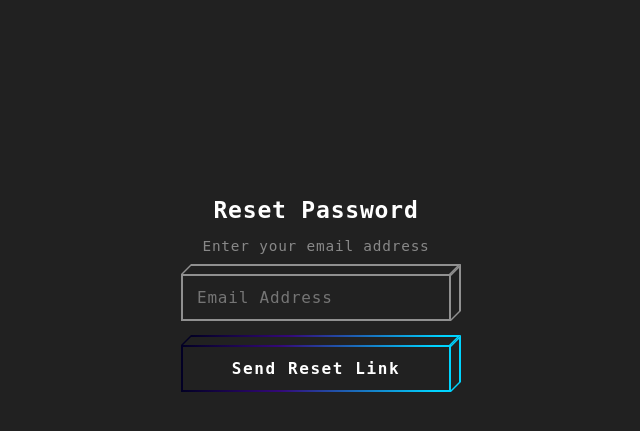
After one commit to jagan-kk/Memory-site, a Flask app: page /auth/reset_password in a window 1280 px wide. The commit adds this page. Shown: the part 133-564 px from the top of the page, without its empty margins (324-964 px from the left). Run offline with Flask 3, Linux system fonts and the light colour scheme; some libraries are stand-ins or nearby versions.

Commit message:
forgot password with home page

```diff
--- a/Memory_site/app/__init__.py
+++ b/Memory_site/app/__init__.py
@@ -2,12 +2,14 @@ from flask import Flask
 from config import Config
 from flask_pymongo import PyMongo
 from flask_login import LoginManager
+from flask_mail import Mail
 
 # Initialize extensions
 # We name it 'mongo' so we can call it from anywhere as 'mongo.db...'
 mongo = PyMongo()
 login_manager = LoginManager()
 login_manager.login_view = 'auth.login'
+mail = Mail() # Add this
 
 def create_app(config_class=Config):
     app = Flask(__name__)
@@ -16,6 +18,8 @@ def create_app(config_class=Config):
     # Initialize extensions with the app
     mongo.init_app(app)
     login_manager.init_app(app)
+
+    mail.init_app(app) # Initialize it here
 
     # Import and register blueprints
     from .auth.routes import auth_bp
--- a/Memory_site/app/admin/routes.py
+++ b/Memory_site/app/admin/routes.py
@@ -41,6 +41,11 @@ def validate_college_data(name, coord):
         return False, "Invalid Coordinates: Use 'float,float' format (e.g. 11.83,12.43)."
 
     return True, ""
+
+@admin_bp.route('/home')
+@login_required
+def home():
+    return render_template('admin/home.html')
 
 @admin_bp.route('/add-new')
 @login_required
--- a/Memory_site/app/auth/routes.py
+++ b/Memory_site/app/auth/routes.py
@@ -1,41 +1,74 @@
 from flask import Blueprint, render_template, request, flash, redirect, url_for
 from flask_login import login_user, logout_user, login_required, current_user
-from app import mongo
+from app import mongo, mail # Ensure mail is imported from app
 from app.models import User
+from flask_mail import Message
+from werkzeug.security import generate_password_hash
 
 auth_bp = Blueprint('auth', __name__, template_folder='../templates/auth')
 
+def send_reset_email(user_obj):
+    token = user_obj.get_reset_token()
+    msg = Message('Password Reset Request',
+                  recipients=[user_obj.email])
+    msg.body = f'''To reset your password, visit the following link:
+{url_for('auth.reset_token', token=token, _external=True)}
+
+If you did not make this request, simply ignore this email.
+'''
+    mail.send(msg)
+
 @auth_bp.route('/login', methods=['GET', 'POST'])
 def login():
-    # --- THIS IS THE FIX ---
-    # If the user is already logged in, redirect them away from the login page.
     if current_user.is_authenticated:
         return redirect(url_for('admin.generator'))
 
     if request.method == 'POST':
         username = request.form.get('username')
         password = request.form.get('password')
-
-        # Find the user in the 'users' collection of our database
         user_data = mongo.db.users.find_one({'username': username})
 
-        # Check if user exists and password is correct
         if user_data:
-            user = User(user_data) # Create a User object
+            user = User(user_data)
             if user.check_password(password):
                 login_user(user)
-                return redirect(url_for('admin.generator')) # Redirect after successful login
+                return redirect(url_for('admin.home'))
 
-        # If login fails, show an error message
         flash('Invalid username or password')
 
     return render_template('login.html')
 
-# A simple protected generator page
-@auth_bp.route('/generator')
-@login_required
-def generator():
-    return "<h1>Welcome to the Admin generator!</h1> <a href='/auth/logout'>Logout</a>"
+@auth_bp.route("/reset_password", methods=['GET', 'POST'])
+def reset_request():
+    if current_user.is_authenticated:
+        return redirect(url_for('admin.generator'))
+    if request.method == 'POST':
+        email = request.form.get('email')
+        user_data = mongo.db.users.find_one({'email': email})
+        if user_data:
+            user = User(user_data)
+            send_reset_email(user)
+            flash('An email has been sent with instructions to reset your password.')
+            return redirect(url_for('auth.login'))
+        flash('There is no account with that email. You must register first.')
+    return render_template('reset_request.html')
+
+@auth_bp.route("/reset_password/<token>", methods=['GET', 'POST'])
+def reset_token(token):
+    if current_user.is_authenticated:
+        return redirect(url_for('admin.generator'))
+    user_data = User.verify_reset_token(token)
+    if user_data is None:
+        flash('That is an invalid or expired token')
+        return redirect(url_for('auth.reset_request'))
+
+    if request.method == 'POST':
+        new_password = request.form.get('password')
+        hashed_password = generate_password_hash(new_password)
+        mongo.db.users.update_one({'_id': user_data['_id']}, {'$set': {'password_hash': hashed_password}})
+        flash('Your password has been updated! You are now able to log in.')
+        return redirect(url_for('auth.login'))
+    return render_template('reset_token.html')
 
 @auth_bp.route('/logout')
 @login_required
--- /dev/null
+++ b/Memory_site/app/templates/auth/reset_request.html
@@ -0,0 +1,40 @@
+{% extends "base.html" %}
+
+{% block title %}Reset Password{% endblock %}
+
+{% block content %}
+<form class="form" method="POST">
+    <h1>Reset Password</h1>
+    <p style="color: #888; text-align: center; margin-bottom: 20px; font-size: 0.9em;">
+        Enter your email address
+    </p>
+
+    {% with messages = get_flashed_messages() %}
+      {% if messages %}
+        <div class="flash-messages" style="margin-bottom: 20px;">
+          {% for message in messages %}
+            <div class="alert" style="color: #ff4d4d; background: rgba(255, 77, 77, 0.1); padding: 10px; border-radius: 4px; border: 1px solid #ff4d4d; font-size: 0.9em; text-align: center;">
+              {{ message }}
+            </div>
+          {% endfor %}
+        </div>
+      {% endif %}
+    {% endwith %}
+
+    <div class="control">
+        <div class="block-cube block-input">
+            <input name="email" placeholder="Email Address" type="email" required>
+            <div class="bg-top"><div class="bg-inner"></div></div>
+            <div class="bg-right"><div class="bg-inner"></div></div>
+            <div class="bg"><div class="bg-inner"></div></div>
+        </div>
+    </div>
+
+    <button class="btn block-cube block-cube-hover" type="submit">
+        <div class="bg-top"><div class="bg-inner"></div></div>
+        <div class="bg-right"><div class="bg-inner"></div></div>
+        <div class="bg"><div class="bg-inner"></div></div>
+        <div class="text">Send Reset Link</div>
+    </button>
+</form>
+{% endblock %}
--- a/Memory_site/app/templates/base.html
+++ b/Memory_site/app/templates/base.html
@@ -22,7 +22,7 @@
             <nav class="sidebar-nav">
                 <ul>
                     <ul>
-    <li><a href="#">Home</a></li>
+    <li><a href="{{ url_for('admin.home') }}" class="{{ 'active' if 'home' in request.endpoint else '' }}">Home</a></li>
     <li><a href="{{ url_for('admin.add_new') }}" class="{{ 'active' if 'add_new' in request.endpoint else '' }}">Add New</a></li>
     <li><a href="{{ url_for('admin.generator') }}" class="{{ 'active' if 'generator' in request.endpoint else '' }}">Generator</a></li>
 
--- a/Memory_site/config.py
+++ b/Memory_site/config.py
@@ -8,3 +8,9 @@ class Config:
     # This now uses the specific connection details for your Cluster0.
     MONGO_URI = os.environ.get('MONGO_URI') or \
         'mongodb+srv://jagankk:Jagankkstm23@cluster0.kqm7txf.mongodb.net/arProjectDB?retryWrites=true&w=majority&appName=Cluster0'
+    MAIL_SERVER = 'smtp.gmail.com'
+    MAIL_PORT = 587
+    MAIL_USE_TLS = True
+    MAIL_USERNAME = 'jagankk9605@gmail.com'
+    MAIL_PASSWORD = 'tpld jvoj sbjy axtv' # Use an App Password
+    MAIL_DEFAULT_SENDER = 'jagankk9605@gmail.com'
```
Also changed, not shown: Memory_site/app/models.py (+20 -3 lines), Memory_site/app/templates/admin/home.html (added, +71 -0 lines), Memory_site/app/templates/auth/login.html (+15 -0 lines), Memory_site/app/templates/auth/reset_token.html (added, +25 -0 lines), Memory_site/uppo.py (deleted, +0 -84 lines).
